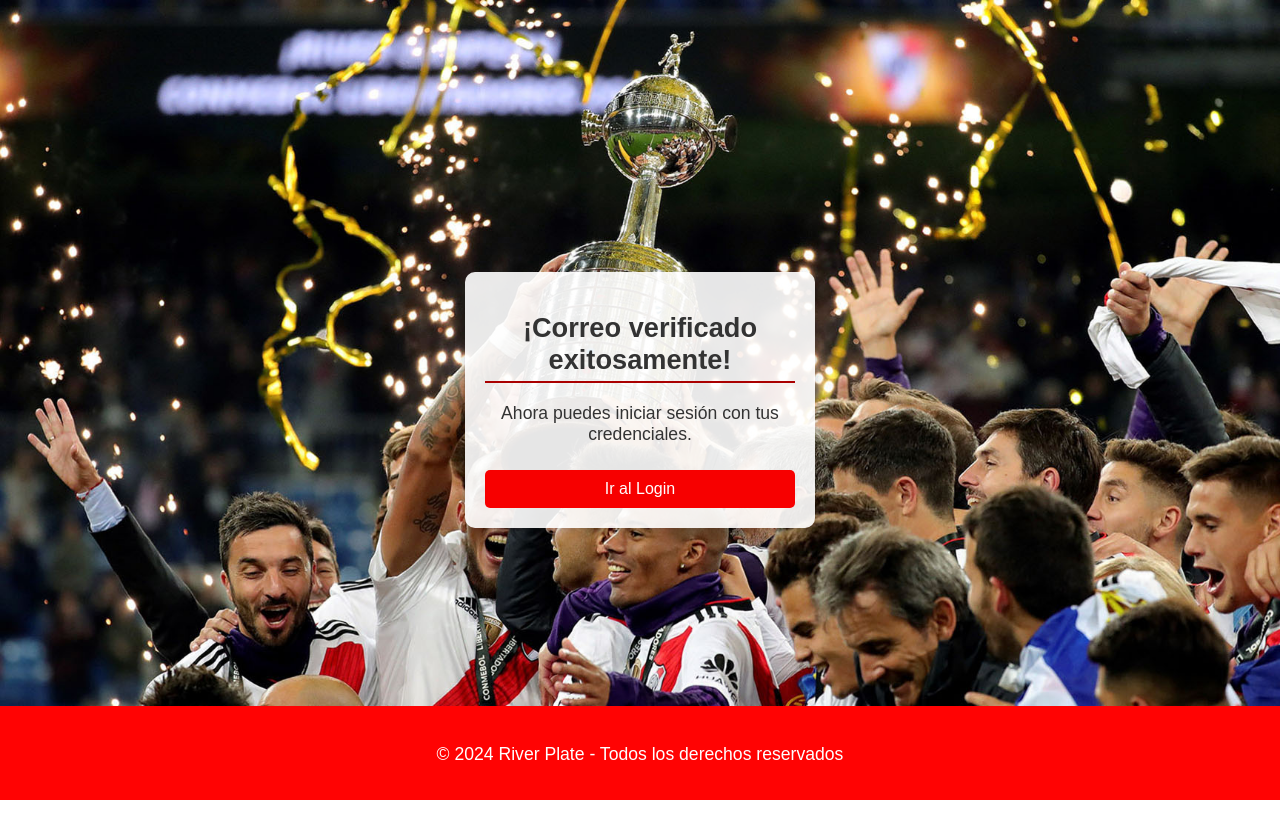
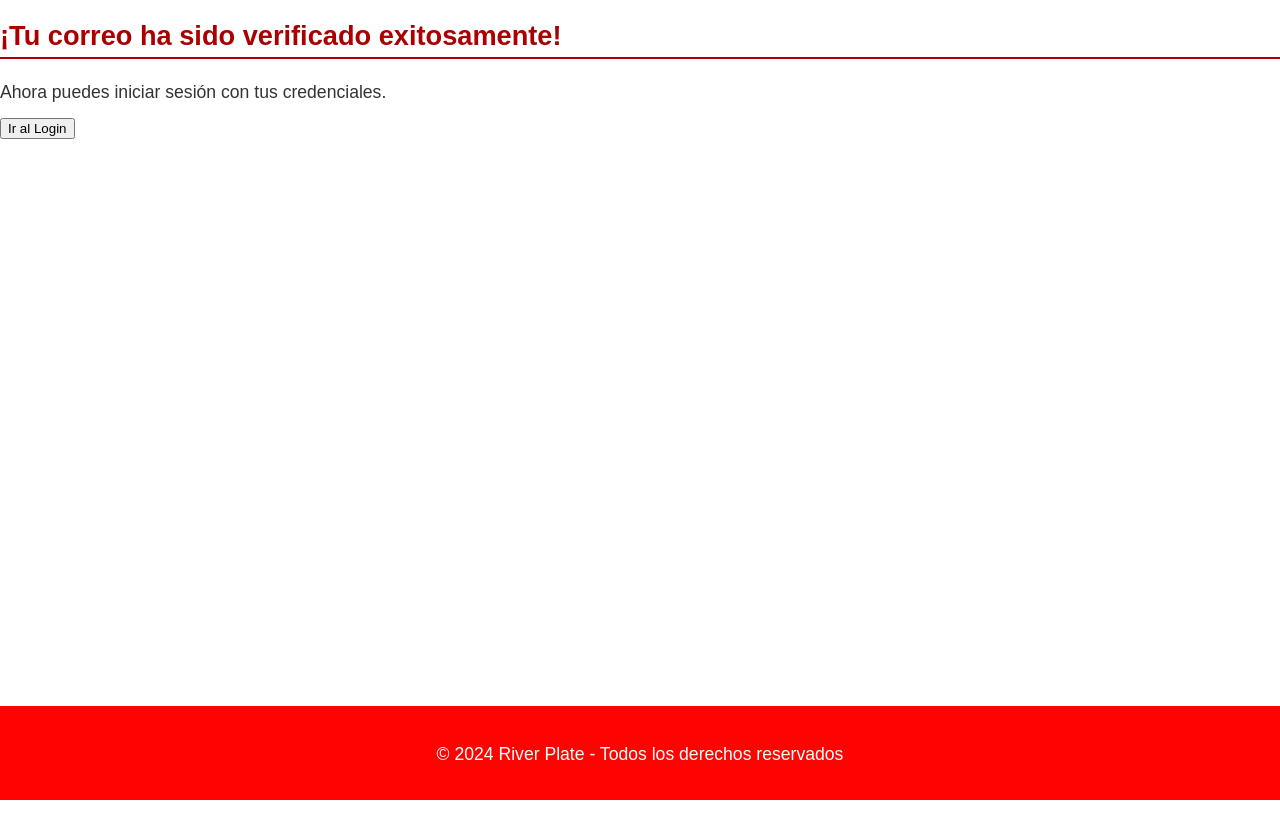
Before and after one commit to abelll05/river-plate-frontend, a React (Create React App) app: page /verify-success in a window 1280 px wide. Shown: the top 838 px of the page. Built offline with nearby package versions, Linux system fonts and the light colour scheme.

Commit message:
Mensaje de commit

```diff
--- a/src/components/Login.js
+++ b/src/components/Login.js
@@ -25,14 +25,15 @@ const Login = ({ setIsAuthenticated }) => {
           body: JSON.stringify({ email, password }),
         }
       );
-
       const data = await response.json();
 
       if (response.ok) {
+        // Si el inicio de sesión es exitoso
         localStorage.setItem('token', data.token);
         setIsAuthenticated(true);
-        navigate('/');
+        navigate('/'); // Redirigir al inicio
       } else {
+        // Si hay un error, mostrar el mensaje de error del servidor
         setError(data.error || 'Error al iniciar sesión');
       }
     } catch (error) {
@@ -54,7 +55,7 @@ const Login = ({ setIsAuthenticated }) => {
               type="email"
               value={email}
               onChange={(e) => setEmail(e.target.value)}
-              placeholder="Enter your email"
+              placeholder="Introduce tu email"
               required
             />
           </div>
@@ -64,14 +65,14 @@ const Login = ({ setIsAuthenticated }) => {
               type="password"
               value={password}
               onChange={(e) => setPassword(e.target.value)}
-              placeholder="Enter your password"
+              placeholder="Introduce tu contraseña"
               required
             />
           </div>
           <button type="submit" className="auth-button" disabled={loading}>
             {loading ? 'Iniciando sesión...' : 'Login'}
           </button>
-          {error && <p className="auth-error">{error}</p>}
+          {error && <p className="auth-error">{error}</p>} {/* Mostrar error */}
         </form>
         <p className="auth-footer">
           ¿No tienes cuenta?{' '}
--- a/src/components/VerifySuccess.js
+++ b/src/components/VerifySuccess.js
@@ -1,23 +1,18 @@
 import React from 'react';
 import { useNavigate } from 'react-router-dom';
-import './Auth.css';
 
 const VerifySuccess = () => {
   const navigate = useNavigate();
 
   const handleLoginRedirect = () => {
-    navigate('/login');
+    navigate('/login'); // Redirige al login
   };
 
   return (
-    <div className="auth-container">
-      <div className="auth-box">
-        <h2>¡Correo verificado exitosamente!</h2>
-        <p>Ahora puedes iniciar sesión con tus credenciales.</p>
-        <button className="auth-button" onClick={handleLoginRedirect}>
-          Ir al Login
-        </button>
-      </div>
+    <div>
+      <h2>¡Tu correo ha sido verificado exitosamente!</h2>
+      <p>Ahora puedes iniciar sesión con tus credenciales.</p>
+      <button onClick={handleLoginRedirect}>Ir al Login</button>
     </div>
   );
 };
```
